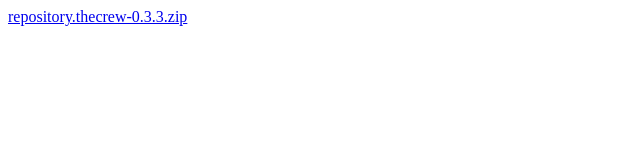
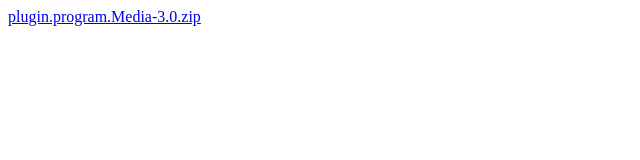
Before and after one commit to moshep15/mediacenter.github.io, a plain HTML site: page index.html in a window 1280 px wide. Shown: the full height of the page, 0-640 px from the left. Drawn offline with Linux system fonts and the light colour scheme.

Commit message:
Update index.html

```diff
--- a/index.html
+++ b/index.html
@@ -1 +1 @@
-<a href="repository.thecrew-0.3.3.zip">repository.thecrew-0.3.3.zip</a>
+<a href="plugin.program.Media-3.0.zip">plugin.program.Media-3.0.zip</a>
```
